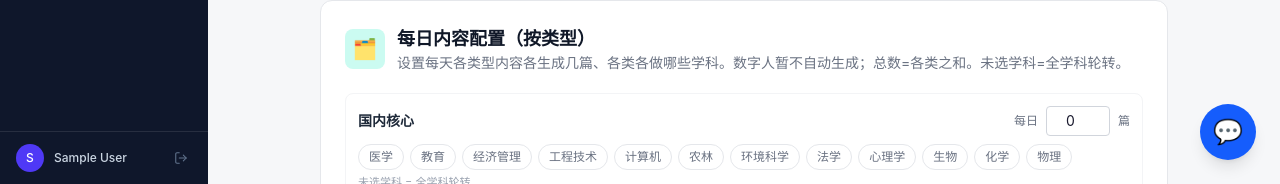
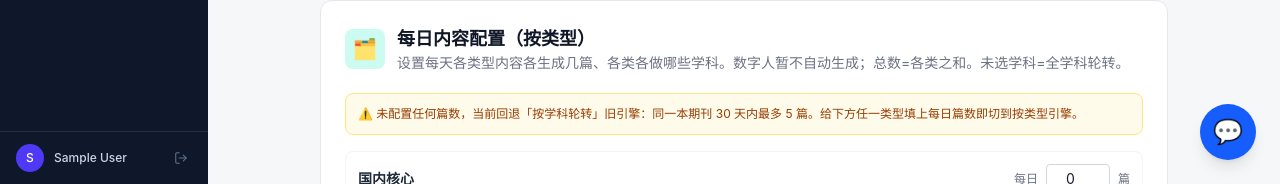
Before and after one commit to hanxiao199001/bossmeate123, a React (Vite) app in the folder apps/web/: page /settings in a window 1280 px wide. Shown: the part 616-800 px from the top of the page. Built offline with nearby package versions, Linux system fonts and the light colour scheme; no server answers; sample sign-in values are in the browser's storage; a web font is replaced by a local one.

Commit message:
feat(设置): 每日内容配置卡明示当前生效引擎+期刊去重规则(按类型15天/按学科30天≤5) — 消除'答案不唯一又看不见'

```diff
--- a/apps/web/src/pages/SettingsPage.tsx
+++ b/apps/web/src/pages/SettingsPage.tsx
@@ -606,6 +606,12 @@ export default function SettingsPage() {
               <p className="text-sm text-gray-500">设置每天各类型内容各生成几篇、各类各做哪些学科。数字人暂不自动生成；总数=各类之和。未选学科=全学科轮转。</p>
             </div>
           </div>
+          {/* 6-19 #3: 明示当前生效哪套引擎+对应期刊去重规则(消除"答案不唯一又看不见") */}
+          <div className={`mb-4 rounded-lg px-3 py-2.5 text-xs leading-relaxed border ${Object.values(contentQuota).some((v) => (v?.count ?? 0) > 0) ? "bg-teal-50 border-teal-200 text-teal-800" : "bg-amber-50 border-amber-200 text-amber-800"}`}>
+            {Object.values(contentQuota).some((v) => (v?.count ?? 0) > 0)
+              ? "✅ 当前生效：按类型引擎 — 每天按下方配置出刊，同一本期刊 15 天内不重复。"
+              : "⚠️ 未配置任何篇数，当前回退「按学科轮转」旧引擎：同一本期刊 30 天内最多 5 篇。给下方任一类型填上每日篇数即切到按类型引擎。"}
+          </div>
           <div className="space-y-3">
             {([["domestic", "国内核心"], ["international", "国外期刊"], ["roundup", "多刊盘点"]] as const).map(([t, label]) => {
               const cur = contentQuota[t] || { count: 0, disciplines: [] };
```
